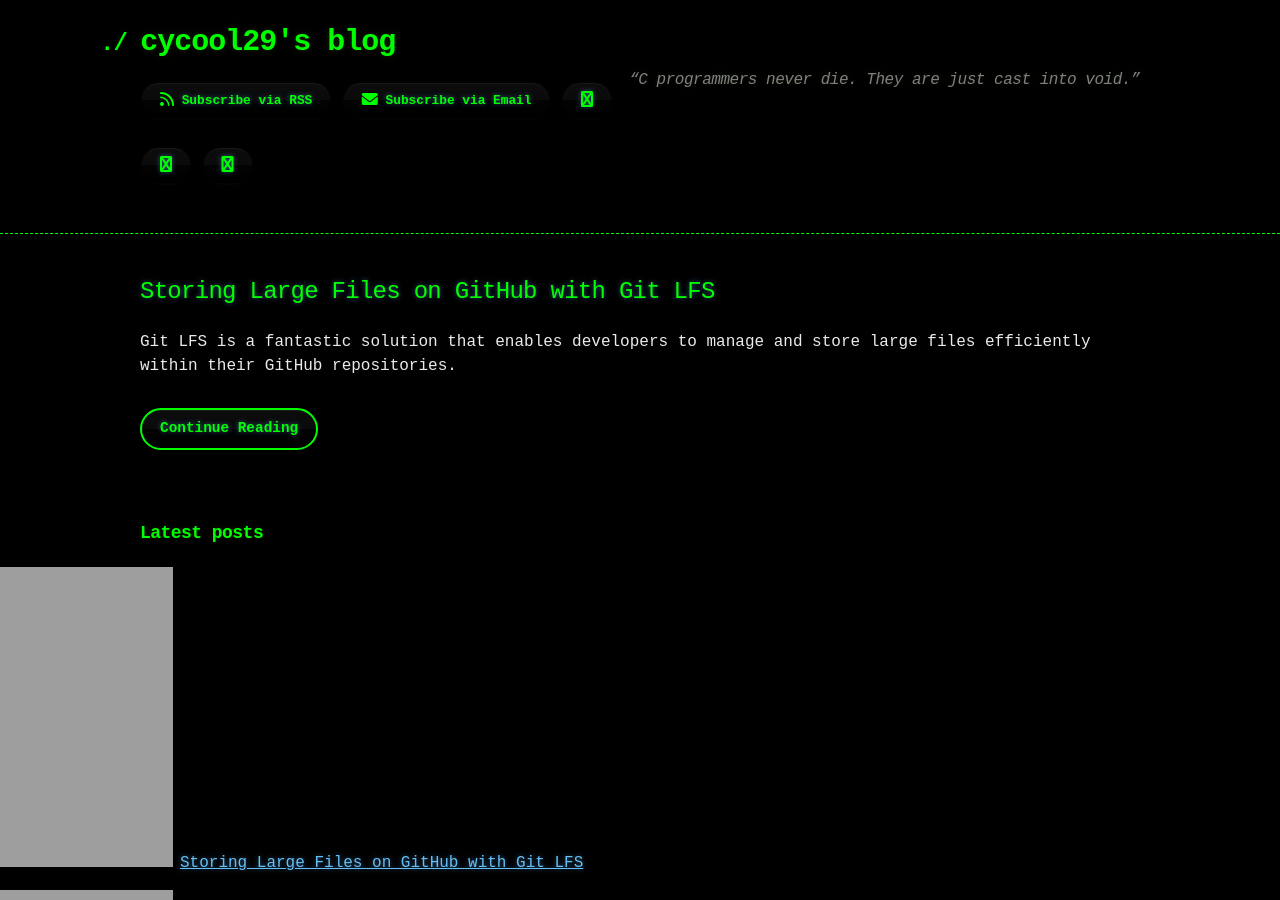
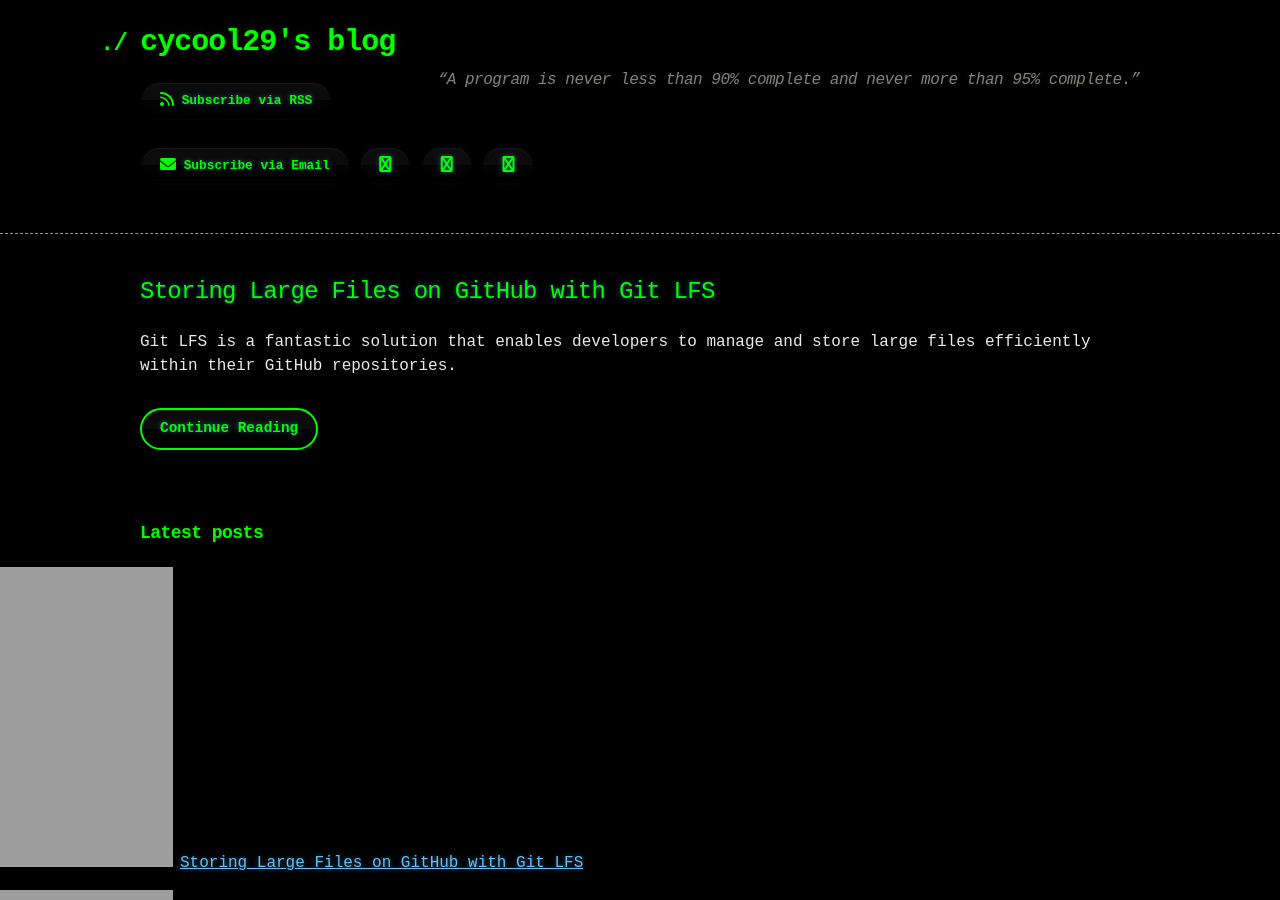
Before and after one commit to cycool29/cycool29.github.io, a Jekyll site: the page built from index.md, in a window 1280 px wide and 900 px high. Built offline with Jekyll 4.4.1, drawn with Linux system fonts in a browser that asks for light colours; a style sheet for code colours, icons or effects is not loaded.

Commit message:
Update quotes

```diff
--- a/_config.yml
+++ b/_config.yml
@@ -1,5 +1,5 @@
 title: cycool29's blog
-description: "“C programmers never die. They are just cast into void.” "
+description: "“A program is never less than 90% complete and never more than 95% complete.” "
 bio: A high school student. Intermediate in Python, Git, Bash. Learning JavaScript. He/Him. "
 author: cycool29
 url: https://cycool29.github.io
```
